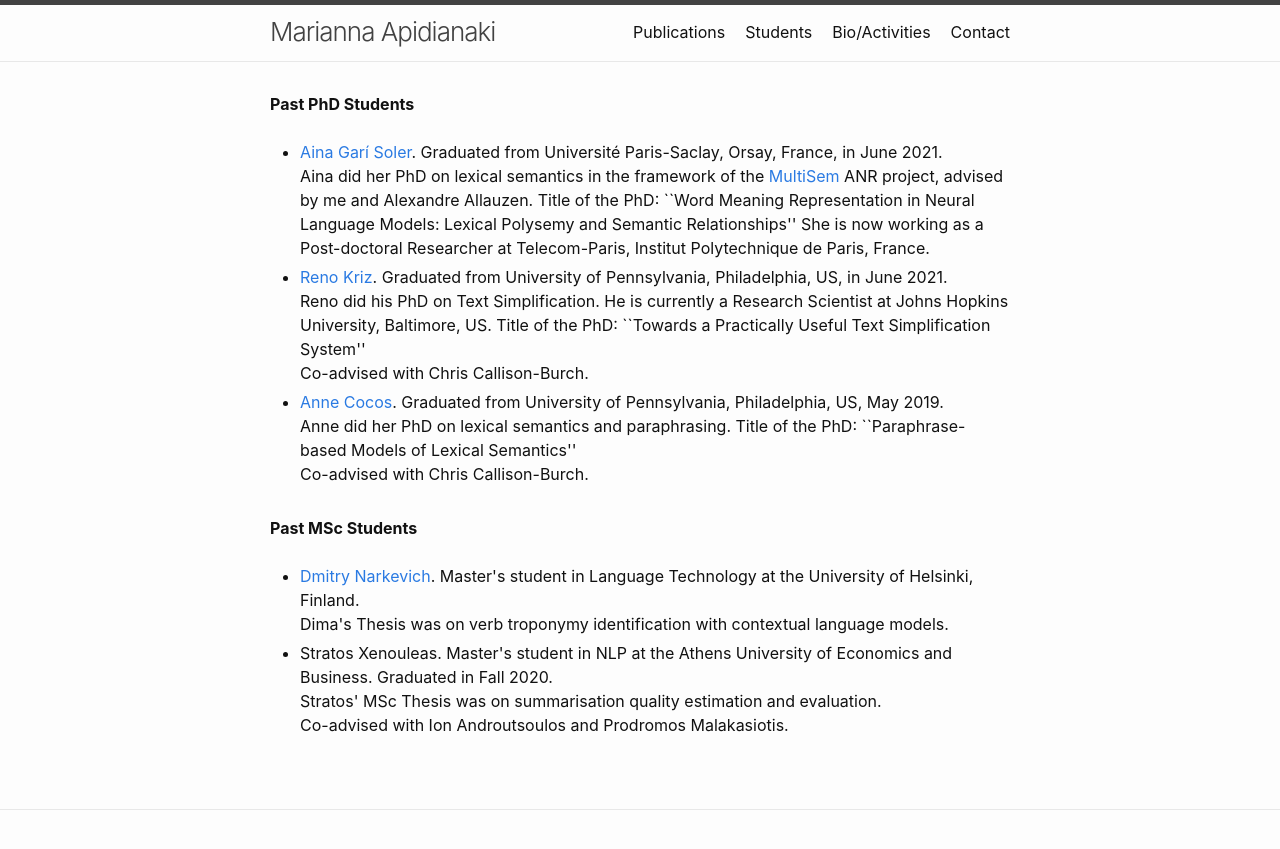
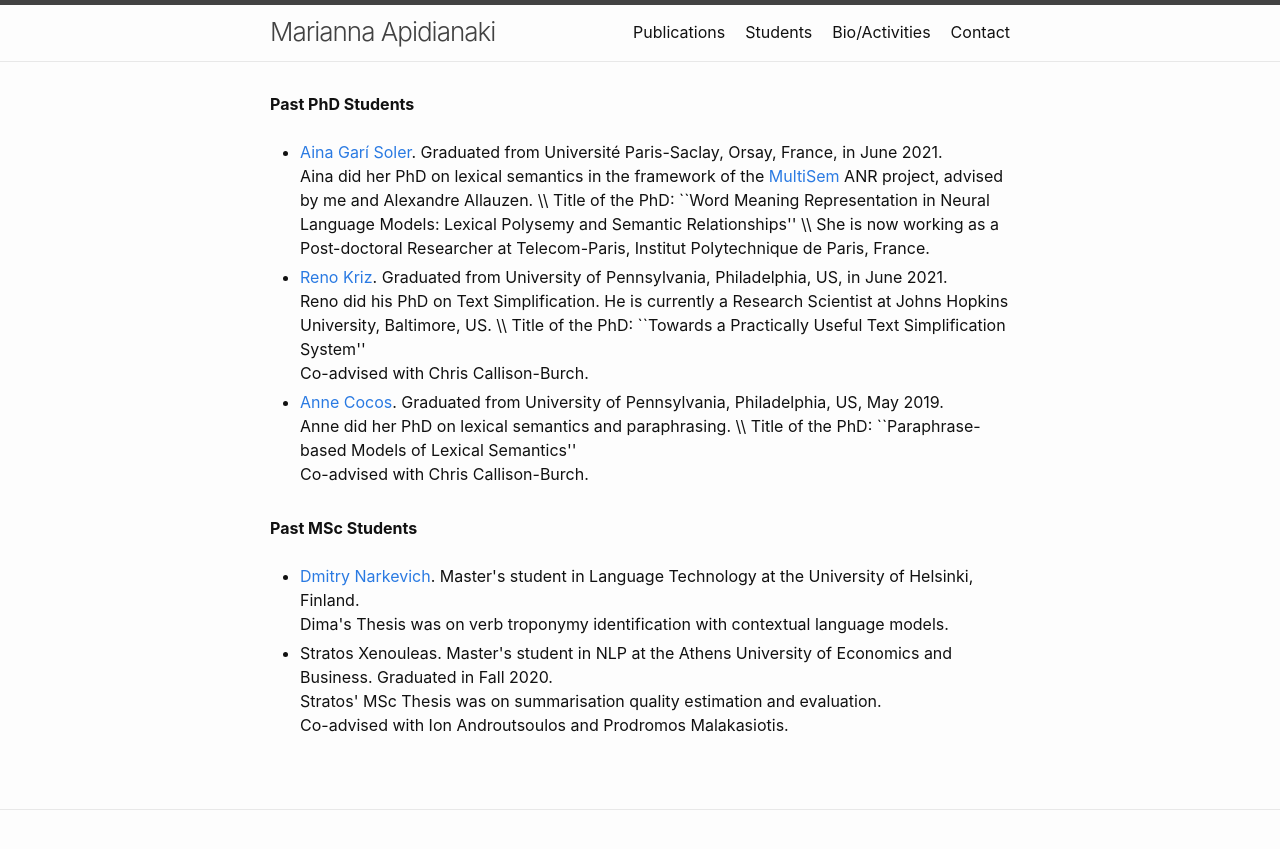
Before and after one commit to mariannaapi/mariannaapi.github.io, a Jekyll site: the page students/index.html, which Jekyll copies as it is, in a window 1280 px wide. Shown: the top 849 px of the page. Built offline with Jekyll 4.4.1, drawn with Linux system fonts in a browser that asks for light colours.

```diff
--- a/students/index.html
+++ b/students/index.html
@@ -43,15 +43,15 @@
 
 	  <li> <a href="https://ainagari.github.io">Aina Garí Soler</a>. Graduated from Université Paris-Saclay, Orsay, France, in June 2021.
 	     <br>
-	    Aina did her PhD on lexical semantics in the framework of the <a href="https://sites.google.com/view/multisem/home">MultiSem</a> ANR project, advised by me and Alexandre Allauzen.
-	    Title of the PhD: ``Word Meaning Representation in Neural Language Models: Lexical Polysemy and Semantic Relationships''
+	    Aina did her PhD on lexical semantics in the framework of the <a href="https://sites.google.com/view/multisem/home">MultiSem</a> ANR project, advised by me and Alexandre Allauzen. \\
+	    Title of the PhD: ``Word Meaning Representation in Neural Language Models: Lexical Polysemy and Semantic Relationships'' \\
 	    She is now working as a Post-doctoral Researcher at Telecom-Paris, Institut Polytechnique de Paris, France.
 	     <br>
 
 
      <li> <a href="https://rekriz11.github.io">Reno Kriz</a>. Graduated from University of Pennsylvania, Philadelphia, US, in June 2021.
 	   <br>
-	     Reno did his PhD on Text Simplification. He is currently a Research Scientist at Johns Hopkins University, Baltimore, US.
+	     Reno did his PhD on Text Simplification. He is currently a Research Scientist at Johns Hopkins University, Baltimore, US. \\
 	     Title of the PhD: ``Towards a Practically Useful Text Simplification System''
 	   <br>
 	     Co-advised with Chris Callison-Burch.
@@ -59,7 +59,7 @@
 
 	  <li> <a href="https://acocos.github.io">Anne Cocos</a>. Graduated from University of Pennsylvania, Philadelphia, US, May 2019.
 		  <br>
-	Anne did her PhD on lexical semantics and paraphrasing.
+	Anne did her PhD on lexical semantics and paraphrasing. \\
 	Title of the PhD: ``Paraphrase-based Models of Lexical Semantics''
 	<br>
 	Co-advised with Chris Callison-Burch.
```
